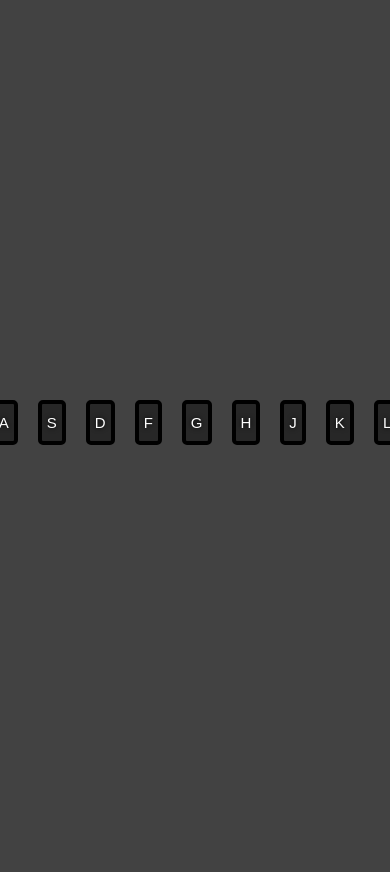
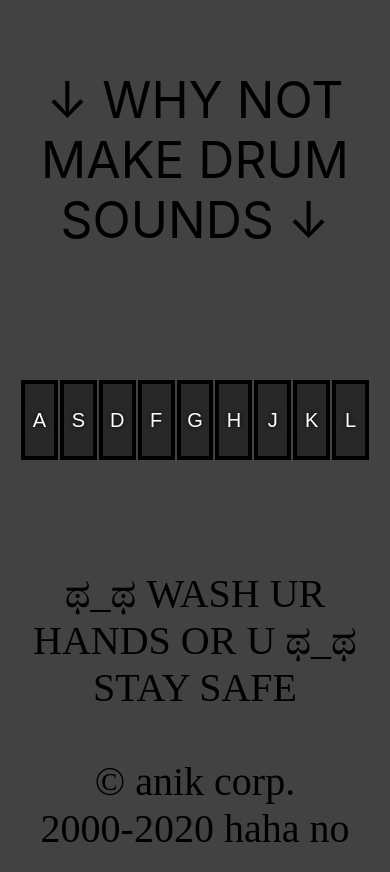
Before and after one commit to sadn1ck/js-drums, a plain HTML site: page index.html in a window 390 px wide. Before the commit the page ends 844 px from the top, so only its background shows below. Drawn offline with Linux system fonts and the light colour scheme.

Commit message:
Added Responsiveness, also some COPYRIGHT and headings

```diff
--- a/index.html
+++ b/index.html
@@ -10,6 +10,9 @@
 </head>
 
 <body>
+    <header>
+        ↓ WHY NOT MAKE DRUM SOUNDS ↓
+    </header>
     <div class="keys">
         <button class="key btn" data-key="65">A</button>
         <button class="key btn" data-key="83">S</button>
@@ -31,6 +34,13 @@
         <audio class="75" src="sounds/tom.wav"></audio>
         <audio class="76" src="sounds/tink.wav"></audio>
         <script src="drums.js"></script>
+
 </body>
+<div class="bot">
+    ಥ_ಥ WASH UR HANDS OR U ಥ_ಥ
+    <br> STAY SAFE <br>
+    <br> © anik corp.
+    <br> 2000-2020 haha no
+</div>
 
 </html>
--- a/style.css
+++ b/style.css
@@ -5,27 +5,39 @@ html {
 
 body,
 html {
-    margin: 0;
+    margin: 10px 10px 10px 10px ;
     padding: 0;
     font-family: sfmono;
 }
+header{
+    padding-top: 50px;
+    font-size: 50px;
+    text-align: center;
+    font-family: -apple-system, BlinkMacSystemFont, 'Segoe UI', Roboto, Oxygen, Ubuntu, Cantarell, 'Open Sans', 'Helvetica Neue', sans-serif;
+}
+.bot{
+    font-size: 40px;
+    text-align: center;
+}
+.keys {
+    padding-top: 20px;
+    display: flex;
+    flex-direction: row;
+    justify-content: center;
+    align-items: center;
+    height: 300px;
 
-.keys {
-    display: flex;
-    flex: 1;
-    min-height: 100vh;
-    align-items: center;
-    justify-content: center;
 }
 
 .key {
-    border: .4rem solid black;
-    border-radius: .5rem;
-    margin: 1rem;
-    font-size: 1.5rem;
-    padding: 1rem .5rem;
+    border: 4px solid black;
+    border-radius: .5px;
+    margin: 1px;
+    font-size: 20px;
+    padding: 1px .5px;
+    height: 80px;
     transition: all .07s ease;
-    width: 10rem;
+    width: 11%;
     text-align: center;
     color: white;
     background: rgba(0, 0, 0, 0.4);
@@ -40,5 +52,5 @@ html {
 
 kbd {
     display: block;
-    font-size: 4rem;
+    font-size: 14px;
 }
```
